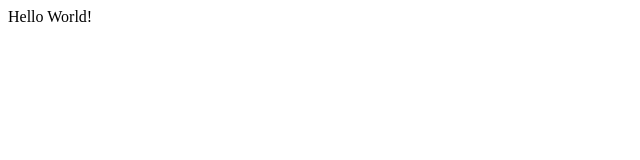
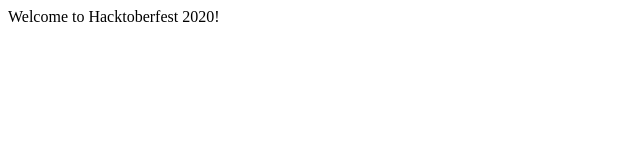
Before and after one commit to hannansatopay/Hacktoberfest-Demo, a plain HTML site: page index.html in a window 1280 px wide. Shown: the whole page, without its empty margins (0-640 px from the left). Drawn offline with Linux system fonts and the light colour scheme.

Commit message:
Update index.html

```diff
--- a/index.html
+++ b/index.html
@@ -4,7 +4,7 @@
 </head>
 
 <body>
-  Hello World!
+  Welcome to Hacktoberfest 2020!
 </body>
 
 </html>
```
